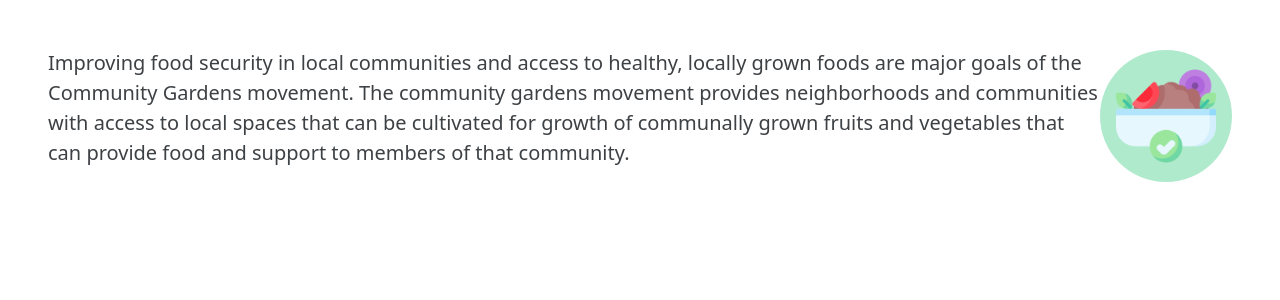
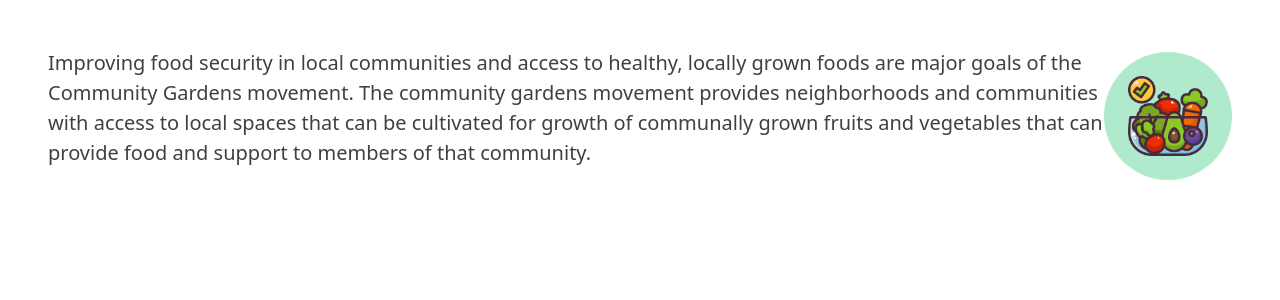
Before and after one commit to snigdha920/community-garden, a Next.js app in the folder app/: page / in a window 1280 px wide. Shown: the top 300 px of the page. Built offline with nearby package versions, Linux system fonts and the light colour scheme.

Commit message:
use new svg + add alignIcon prop

```diff
--- a/app/components/TextIcon.tsx
+++ b/app/components/TextIcon.tsx
@@ -4,15 +4,18 @@ import { Styles } from '../styles/styles';
 interface TextIconProps {
   children: string;
   icon: React.ReactElement;
+  alignIcon?: 'left' | 'right';
 }
 
-export const TextIcon: React.FC<TextIconProps> = ({ children, icon }: TextIconProps) => {
+export const TextIcon: React.FC<TextIconProps> = ({ children, icon, alignIcon = 'right' }: TextIconProps) => {
+  const parentDivFlexStyle = alignIcon === 'right' ? '' : 'flex-row-reverse';
+  const textAlign = alignIcon === 'right' ? undefined : 'right';
   return (
-    <div className="d-flex justify-content-between align-items-center m-5">
-      <p className="ml-5">{children}</p>
+    <div className={`d-flex ${parentDivFlexStyle} justify-content-between align-items-center m-5`}>
+      <p style={{ textAlign: textAlign }}>{children}</p>
 
-      <div style={{ backgroundColor: Styles.backgroundColor }} className="rounded-circle">
-        <div className="p-3">{icon}</div>
+      <div style={{ backgroundColor: Styles.backgroundColor }} className="rounded-circle p-4">
+        <div>{icon}</div>
       </div>
     </div>
   );
--- a/app/pages/index.tsx
+++ b/app/pages/index.tsx
@@ -12,7 +12,7 @@ const Home: NextPage = () => {
         <link rel="icon" href="/icons/sapling.svg" />
       </Head>
 
-      <TextIcon icon={<img src="/icons/food-safety.svg" alt="food-safety-icon" />}>
+      <TextIcon icon={<img src="/icons/vegetables.png" alt="food-safety-icon" width="80px" />}>
         Improving food security in local communities and access to healthy, locally grown foods are major goals of the
         Community Gardens movement. The community gardens movement provides neighborhoods and communities with access to
         local spaces that can be cultivated for growth of communally grown fruits and vegetables that can provide food
```
Also changed, not shown: app/public/icons/vegetables.png (added).
